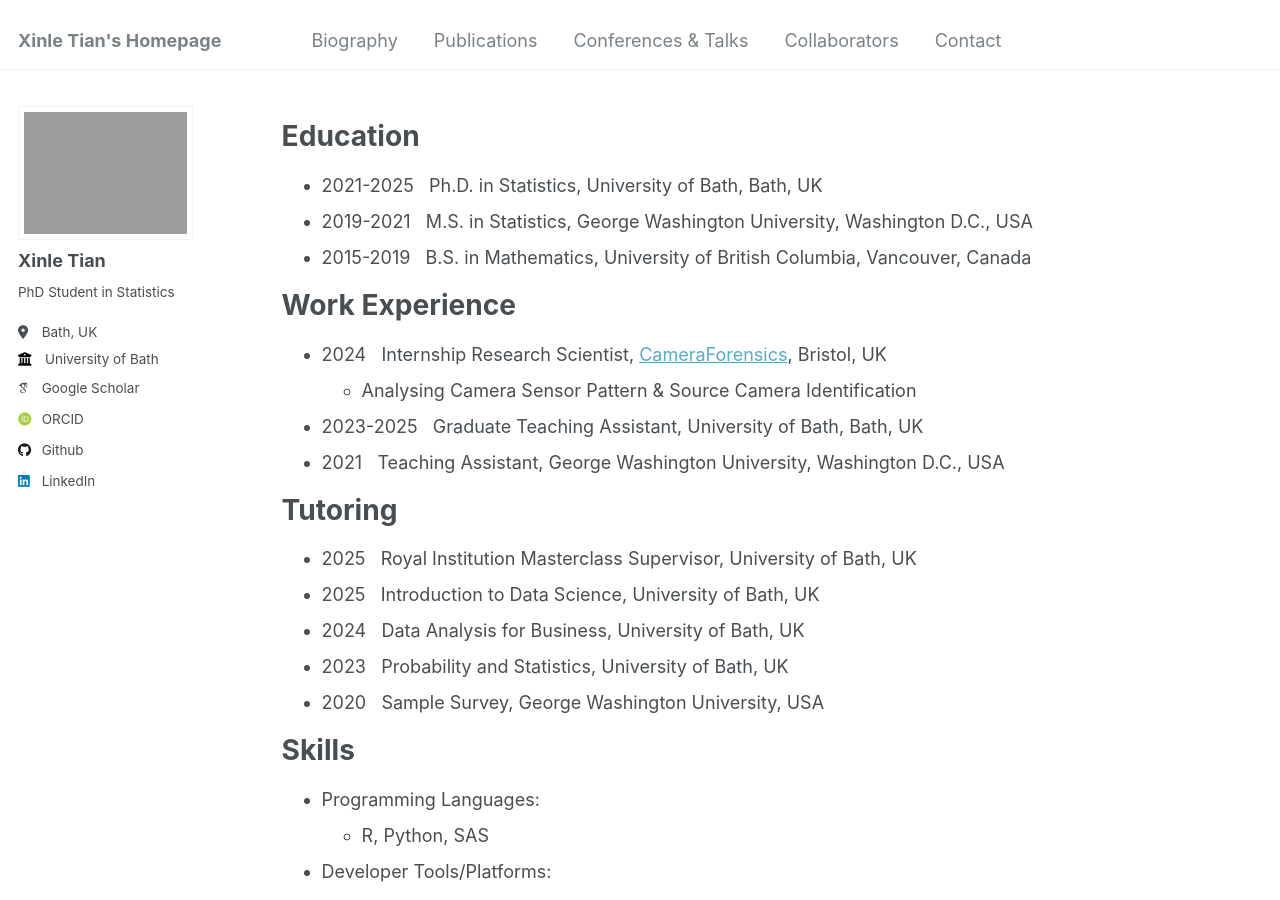
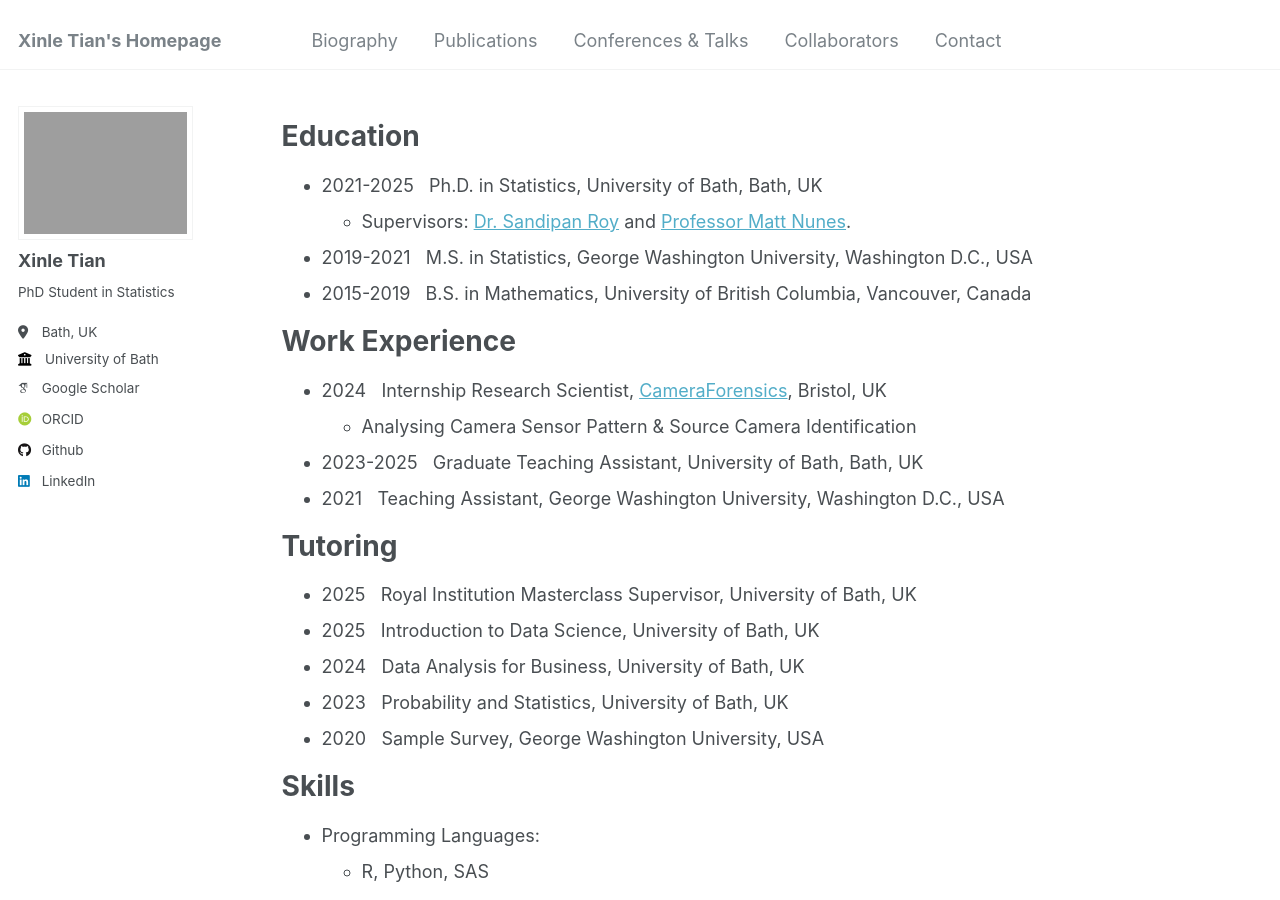
Before and after one commit to xinlet/xinlet.github.io, a Jekyll site: the page built from _pages/bio.md, in a window 1280 px wide and 900 px high. Built offline with Jekyll 4.4.1, drawn with Linux system fonts in a browser that asks for light colours; some web fonts are replaced.

Commit message:
Update bio.md

```diff
--- a/_pages/bio.md
+++ b/_pages/bio.md
@@ -12,6 +12,7 @@ redirect_from:
 Education
 ======
 * 2021-2025 &nbsp; Ph.D. in Statistics, University of Bath, Bath, UK
+  * Supervisors: [Dr. Sandipan Roy](https://sites.google.com/view/sandipanroy) and [Professor Matt Nunes](https://people.bath.ac.uk/man54/homepage.html).
 * 2019-2021 &nbsp; M.S. in Statistics, George Washington University, Washington D.C., USA
 * 2015-2019 &nbsp; B.S. in Mathematics, University of British Columbia, Vancouver, Canada
 
```
